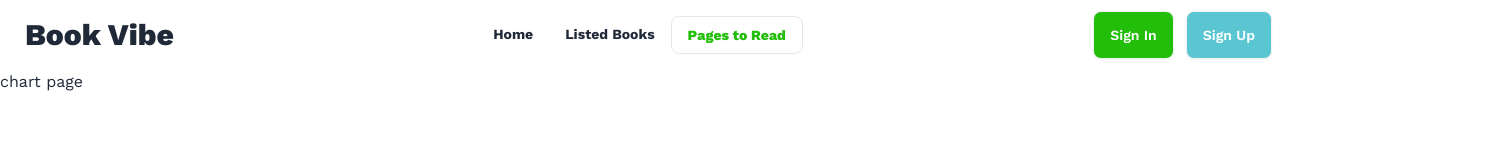
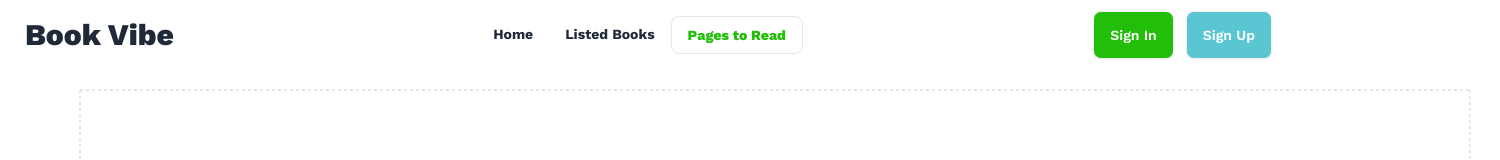
Before and after one commit to AdnaNation/book-vibe-a8, a React (Vite) app: page /pages in a window 1280 px wide. Shown: the top 160 px of the page, 1500 px wide, since content can reach past the window. Built offline with nearby package versions, Linux system fonts and the light colour scheme.

Commit message:
page to read page added

```diff
--- a/package.json
+++ b/package.json
@@ -10,6 +10,7 @@
     "preview": "vite preview"
   },
   "dependencies": {
+    "d3": "^7.9.0",
     "localforage": "^1.10.0",
     "match-sorter": "^6.3.4",
     "react": "^18.2.0",
--- a/public/books.json
+++ b/public/books.json
@@ -1,7 +1,7 @@
 [
   {
     "bookId": 1,
-    "bookName": "The Hitchhiker's Guide to the Galaxy",
+    "bookName": "The Hitchhikers Guide to the Galaxy",
     "author": "Douglas Adams",
     "image": "https://i.ibb.co/0B5fV7m/book1.webp",
     "review": "A hilarious and insightful science fiction comedy that will leave you wanting more.",
--- a/src/components/ReadBooks/ReadBooks.jsx
+++ b/src/components/ReadBooks/ReadBooks.jsx
@@ -1,12 +1,10 @@
 import { useEffect, useState } from "react";
 import { useLoaderData } from "react-router-dom";
-import { Bar, BarChart, Line, LineChart } from "recharts";
 import { getStoredReadBook } from "../../utility/localstorage";
 const ReadBooks = () => {
   const books = useLoaderData();
 
   const [displayBooks, setDisplayBooks] = useState([]);
-  console.log(books);
 
   useEffect(() => {
     const storedBookIds = getStoredReadBook();
@@ -23,7 +21,7 @@
       setDisplayBooks(booksListed);
     }
   }, [books]);
-  console.log(displayBooks);
+
   return (
     <div>
       {displayBooks.map((book) => (
@@ -60,14 +58,6 @@
           </div>
         </div>
       ))}
-      <div>
-        <BarChart width={600} height={600} data={displayBooks}>
-          <Bar dataKey="totalPages"></Bar>
-        </BarChart>
-        <LineChart width={500} height={400} data={displayBooks}>
-          <Line dataKey="totalPages"></Line>
-        </LineChart>
-      </div>
     </div>
   );
 };
--- a/src/components/ReadPages/ReadPages.jsx
+++ b/src/components/ReadPages/ReadPages.jsx
@@ -1,9 +1,88 @@
+import PropTypes from "prop-types";
+import { useEffect, useState } from "react";
+import { useLoaderData } from "react-router-dom";
+import { getStoredReadBook } from "../../utility/localstorage";
+
+import { scaleOrdinal } from "d3-scale";
+import { schemeCategory10 } from "d3-scale-chromatic";
+import { Bar, BarChart, CartesianGrid, Cell, XAxis, YAxis } from "recharts";
+
+const colors = scaleOrdinal(schemeCategory10).range();
+
 const ReadPages = () => {
+  const books = useLoaderData();
+  const [displayBooks, setDisplayBooks] = useState([]);
+
+  useEffect(() => {
+    const storedBookIds = getStoredReadBook();
+    if (books.length > 0) {
+      const booksListed = [];
+      for (const id of storedBookIds) {
+        const book = books.find((book) => book.bookId === id);
+
+        if (book) {
+          booksListed.push(book);
+        }
+      }
+
+      setDisplayBooks(booksListed);
+    }
+  }, [books]);
+
+  const getPath = (x, y, width, height) => {
+    return `M${x},${y + height}C${x + width / 3},${y + height} ${
+      x + width / 2
+    },${y + height / 3}
+    ${x + width / 2}, ${y}
+    C${x + width / 2},${y + height / 3} ${x + (2 * width) / 3},${y + height} ${
+      x + width
+    }, ${y + height}
+    Z`;
+  };
+
+  const TriangleBar = (props) => {
+    const { fill, x, y, width, height } = props;
+
+    return <path d={getPath(x, y, width, height)} stroke="none" fill={fill} />;
+  };
+
   return (
-    <div>
-      <h2>chart page</h2>
+    <div className="w-[425px] md:w-full">
+      <BarChart
+        className="w-full"
+        width={1500}
+        height={700}
+        data={displayBooks}
+        margin={{
+          top: 20,
+          right: 30,
+          left: 20,
+          bottom: 5,
+        }}
+      >
+        <CartesianGrid strokeDasharray="3 3" />
+        <XAxis dataKey="bookName" />
+        <YAxis dataKey="totalPages" />
+        <Bar
+          dataKey="totalPages"
+          fill="#8884d8"
+          shape={<TriangleBar />}
+          label={{ position: "top" }}
+        >
+          {displayBooks.map((entry, index) => (
+            <Cell key={`cell-${index}`} fill={colors[index % 20]} />
+          ))}
+        </Bar>
+      </BarChart>
     </div>
   );
 };
 
+ReadPages.propTypes = {
+  fill: PropTypes.any,
+  height: PropTypes.any,
+  width: PropTypes.any,
+  x: PropTypes.any,
+  y: PropTypes.any,
+};
 export default ReadPages;
--- a/src/main.jsx
+++ b/src/main.jsx
@@ -47,6 +47,7 @@
       {
         path: "/pages",
         element: <ReadPages></ReadPages>,
+        loader: () => fetch("../books.json"),
       },
     ],
   },
```
Also changed, not shown: 1 other file (tests, documents, lock files or other folders).
